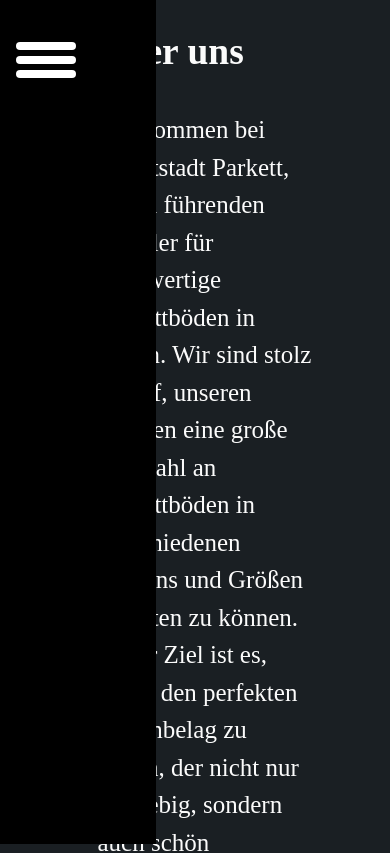
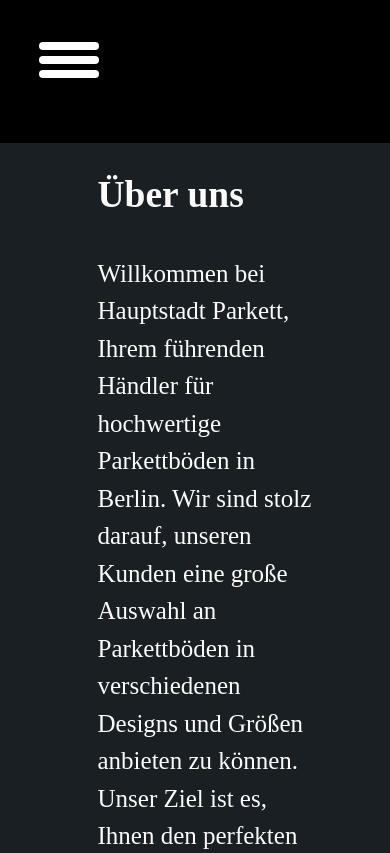
Before and after one commit to Digitalframework/HostingPages, a Next.js app: page /aboutUs in a window 390 px wide. Shown: the top 853 px of the page. Built offline with nearby package versions, Linux system fonts and the light colour scheme.

Commit message:
navbar mobile

```diff
--- a/src/components/navbar/Navbar.module.css
+++ b/src/components/navbar/Navbar.module.css
@@ -99,6 +99,7 @@
 
   .hamburgermenu:has(input:checked) + .navlist ul{
     display: flex;
+    flex-direction: column;
   }
 
 .hamburgermenu:has(input:checked) +  .navlist .navlistbackground{
@@ -132,10 +133,7 @@
   }
 
   .navbar{
-    position: fixed;
-    width: 40%;
     flex-direction: column;
-    height: 100svh;
   }
 
 
--- a/src/components/navbar/Navbar.tsx
+++ b/src/components/navbar/Navbar.tsx
@@ -1,22 +1,16 @@
+import { useState } from 'react'
 import styles from './Navbar.module.css'
 import Link from 'next/link'
 
-type checkData ={
-    checked: boolean
-}
 
-type checkProps = checkData & {
-    updateFields: (fields: Partial<checkData>) => void
-  }
+export default function Navbar() {
 
-export default function Navbar({
-    checked,
-  }: checkData) {
-
+    const [menue, setMenue] = useState(false)
 
     return (
     <div className={styles.wrapper}>
-            <nav className={styles.navbar}>
+            <nav className={styles.navbar} style={{width: menue? '40svw':'100%',
+            height: menue? '100svh':'17svh',position: menue? 'absolute':'sticky'}}>
                 <div className={styles.logo}>
                 <svg version="1.0" xmlns="http://www.w3.org/2000/svg"
  width={'15svh'}  height={'15svh'}  viewBox="0 0 1000.000000 1000.000000"
@@ -1162,7 +1156,7 @@
                 </div>
 
                     <label className={styles.hamburgermenu}>
-                        <input type='checkbox' onChange={e => { checked: e.target.checked }}/>
+                        <input type='checkbox' onChange={e => { setMenue(e.target.checked) }}/>
 
                     </label>
 
--- a/src/pages/home/Home.module.css
+++ b/src/pages/home/Home.module.css
@@ -276,4 +276,8 @@
         display: none;
     }
 
+    .picturecarousel>img{
+        animation: none;
+    }
+
 }
--- a/src/pages/home/index.tsx
+++ b/src/pages/home/index.tsx
@@ -12,9 +12,7 @@
 
     return (
         <div className={styles.pagewrapper}>
-            <Navbar checked={false} updateFields={function (fields: Partial<{ checked: boolean; }>): void {
-                throw new Error('Function not implemented.');
-            } }></Navbar>
+            <Navbar></Navbar>
                 <div className={styles.picturecarousel}>
 		            <Image src={carpenterPicCar} alt=""/>
                     <Image src={carpenterPicWes} alt=""/>
```
